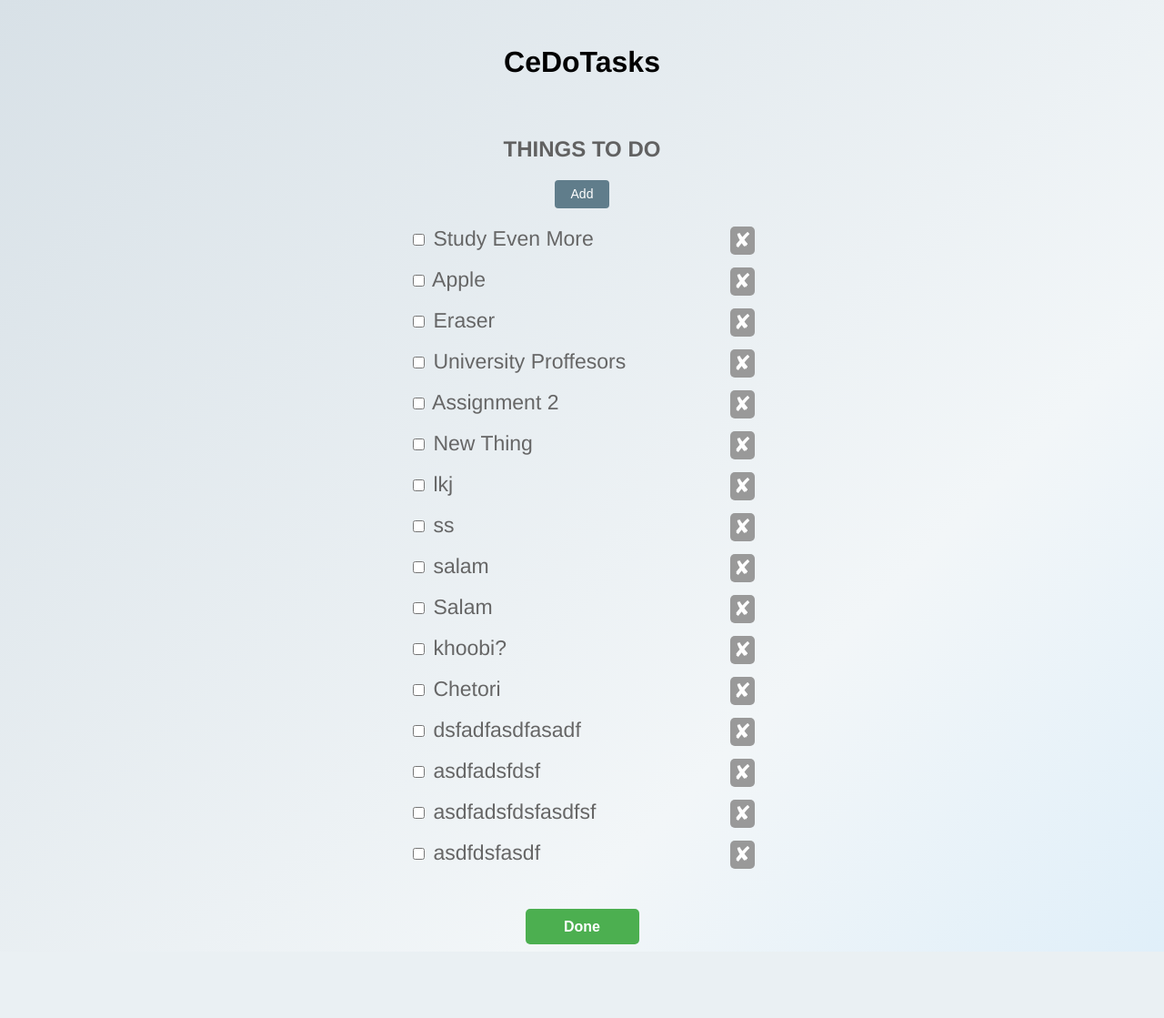
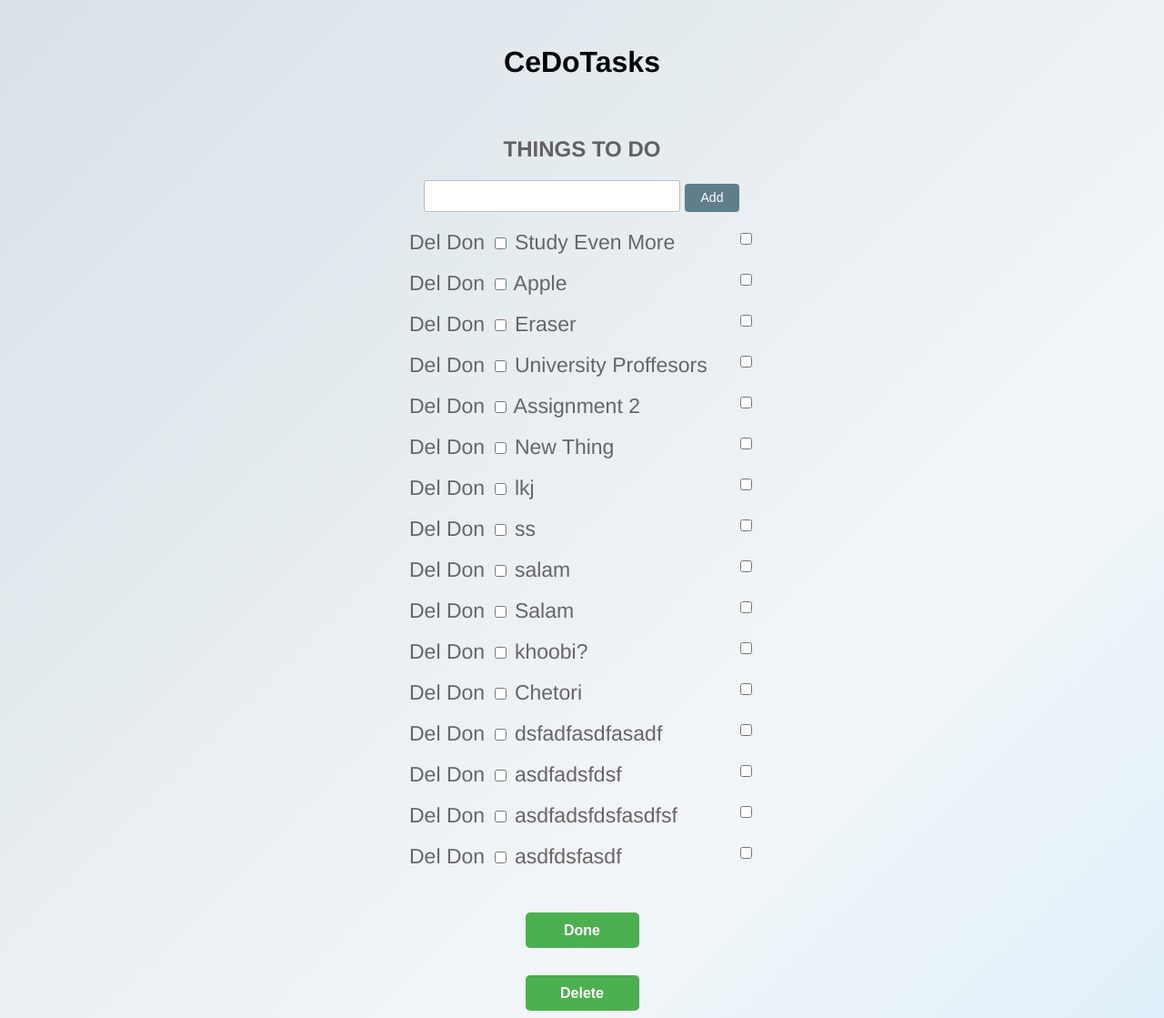
Before and after one commit to smmsadrnezh/DoTasks, a Django app: template tasks/templates/tasks.html in a window 1280 px wide. Shown: the whole page at 91% size. Before the commit the page ends 1038 px from the top, so only its background shows below. Run offline with Django 3.2, Linux system fonts and the light colour scheme; the template is opened without the code that fills it: values that come from a table or form of the project are taken from there, others are empty; data comes from the database, SQL or seed files in the repository; both versions use the stored data as it was after the commit.

Commit message:
few edits in tasks app

```diff
--- a/static/css/style.css
+++ b/static/css/style.css
@@ -61,7 +61,7 @@
     color: #666;
 }
 
-li a.delete {
+li .deleted {
     background: #999;
     color: #fff;
     text-decoration: none;
@@ -70,7 +70,7 @@
     border-radius: 5px;
 }
 
-li a.delete:hover {
+li .deleted:hover {
     background: #C22A00;
 }
 
--- a/tasks/forms.py
+++ b/tasks/forms.py
@@ -1,5 +1,13 @@
 from django import forms
 
 
-class taskForm(forms.Form):
+class TaskForm(forms.Form):
     title = forms.CharField(required=True, max_length=200)
+
+    # class EditTaskForm(forms.Form):
+    # Deletechoices = forms.MultipleChoiceField(
+    #         widget  = forms.CheckboxSelectMultiple,
+    #     )
+    #     Donechoices = forms.MultipleChoiceField(
+    #         widget  = forms.CheckboxSelectMultiple,
+    #     )
--- a/tasks/templates/tasks.html
+++ b/tasks/templates/tasks.html
@@ -14,19 +14,21 @@
             </div>
         </form>
         <form action="." method="post" id="task-list">
+            {% csrf_token %}
             <!-- To Do List Item -->
             <ul>
                 {% for item in task %}
-
                     <li>
-                        <input id="item-1" name="id" value="1" type="checkbox">
+                        Del <input class="deleted" type="checkbox" value="{{ item.id }}" name="Deletechoices[]">
+                        Don <input type="checkbox" value="{{ item.id }}" name="Donechoices[]">
                         {{ item.title }}
-                        <a class="delete" href="#">&#10008;</a>
                     </li>
                 {% endfor %}
 
             </ul>
-            <button type="submit">Done</button>
+            <button type="submit" name="done">Done</button>
+            <button type="submit" name="delete">Delete</button>
+
 
         </form>
     </div>
```
Also changed, not shown: tasks/views.py (+14 -5 lines), db.sqlite3.
